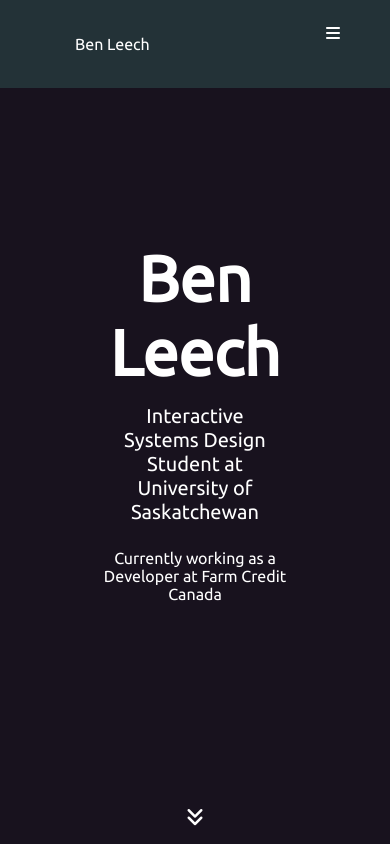
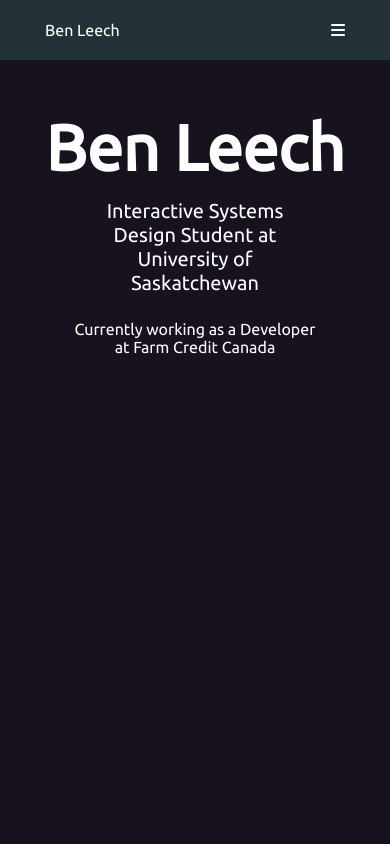
Before and after one commit to BenLeech/portfolio-website-v1, an Angular app in the folder portfolio-website/: page / in a window 390 px wide. Built offline with nearby package versions, Linux system fonts and the light colour scheme.

Commit message:
Refactor navbar to use flexbox

```diff
--- a/portfolio-website/src/app/navbar/navbar.component.scss
+++ b/portfolio-website/src/app/navbar/navbar.component.scss
@@ -8,32 +8,20 @@
 
 .navbar {
   color: $primary-text-color;
-  height: auto;
-  overflow: auto;
-  padding: 25px;
-}
-
-.navbar .nav-links-container{
-  float: right;
-  margin-right: 25px;
+  padding: 0 45px 0 45px;
+  height: 60px;
+  display: flex;
+  justify-content: space-between;
+  align-items: center;
 }
 
 .nav-link{
-  display: inline-block;
-  padding: 10px 15px 10px 15px;
-  margin-right: 10px;
+  padding: 0 15px 0 15px;
   margin-left: 10px;
 }
 
 .nav-link:hover{
   border-bottom: solid 5px $active-color;
-}
-
-.navbar .logo-container{
-  float: left;
-  padding: 10px 25px 10px 25px;
-  margin-left: 25px;
-  vertical-align: middle;
 }
 
 .dropdown-container{
--- a/portfolio-website/src/app/splash/splash.component.scss
+++ b/portfolio-website/src/app/splash/splash.component.scss
@@ -58,3 +58,19 @@
     margin-right: auto;
   }
 }
+
+@media (max-width: 425px){
+  .down-arrow{
+    display: none;
+  }
+
+  .cover-container{
+    flex-basis: 90%;
+  }
+
+  .cover-container{
+    margin-top: 110px;
+    margin-left: auto;
+    margin-right: auto;
+  }
+}
```
